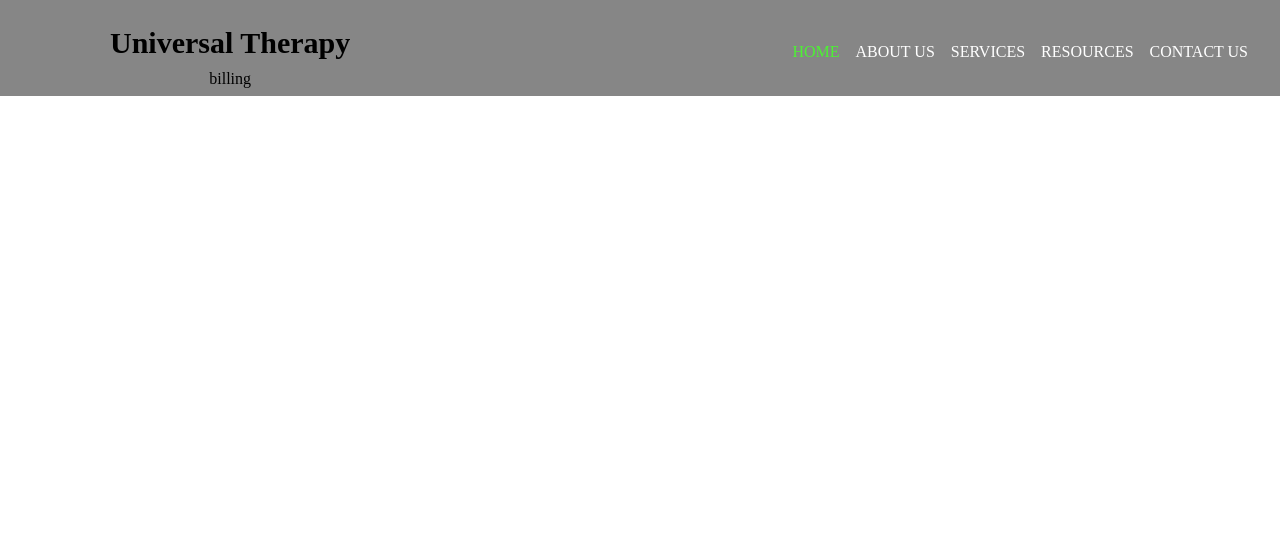
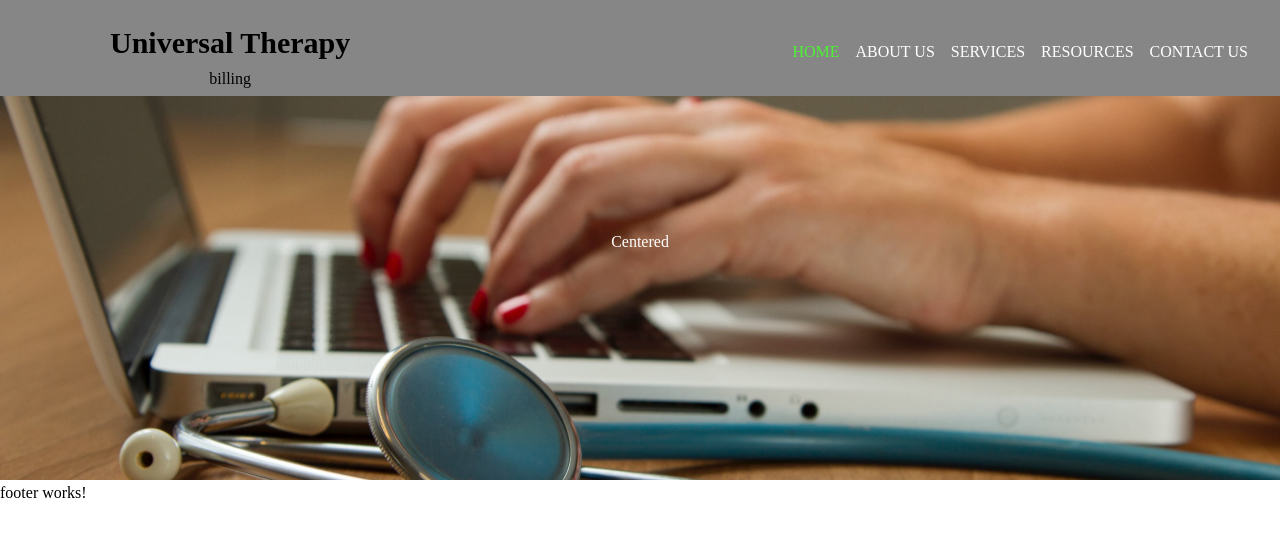
Before and after one commit to khale913/universal-therapy-site, an Angular app: page / in a window 1280 px wide. Shown: the top 536 px of the page. Built offline with nearby package versions, Linux system fonts and the light colour scheme.

Commit message:
landing image

```diff
--- a/src/app/components/landing-intro/landing-intro.component.html
+++ b/src/app/components/landing-intro/landing-intro.component.html
@@ -1 +1,4 @@
-<p>landing-intro works!</p>
+<div class="container">
+    <img src="../../../assets/images/sitting-laptop.jpg" alt="medical billing calculation" style="width:100%;">
+    <div class="centered">Centered</div>
+</div>
--- a/src/app/components/landing-intro/landing-intro.component.scss
+++ b/src/app/components/landing-intro/landing-intro.component.scss
@@ -0,0 +1,23 @@
+* {
+    margin: 0;
+    padding: 0;
+    box-sizing: border-box;
+}
+
+.container {
+    position: relative;
+    text-align: center;
+    color: white;
+  }
+
+  .container img {
+    height: 60vh;
+    object-fit: cover;
+  }
+
+  .centered {
+    position: absolute;
+    top: 50%;
+    left: 50%;
+    transform: translate(-50%, -50%);
+  }
--- a/src/app/pages/home/home.component.html
+++ b/src/app/pages/home/home.component.html
@@ -1 +1 @@
-<p>home works!</p>
+<app-landing-intro></app-landing-intro>
--- a/src/app/pages/home/home.component.scss
+++ b/src/app/pages/home/home.component.scss
@@ -0,0 +1,10 @@
+* {
+    padding: 0;
+    margin: 0;
+    box-sizing: border-box;
+}
+
+.home-container {
+    height: 100vh;
+    background-color: black;
+}
```
Also changed, not shown: src/assets/images/sitting-laptop.jpg (added).
